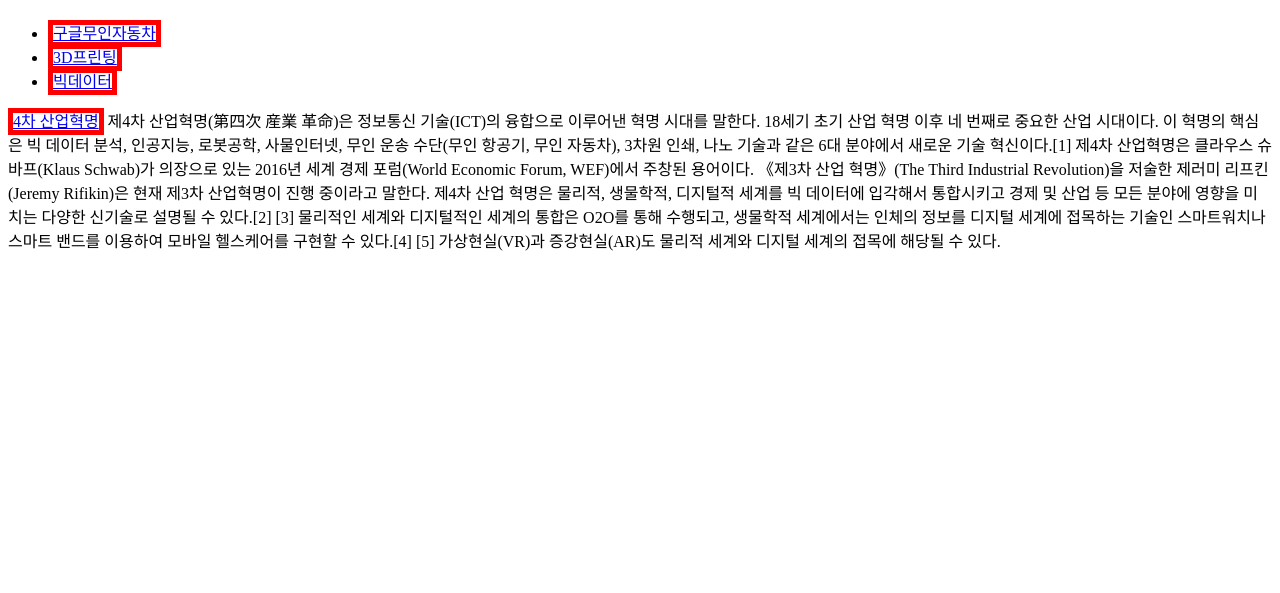
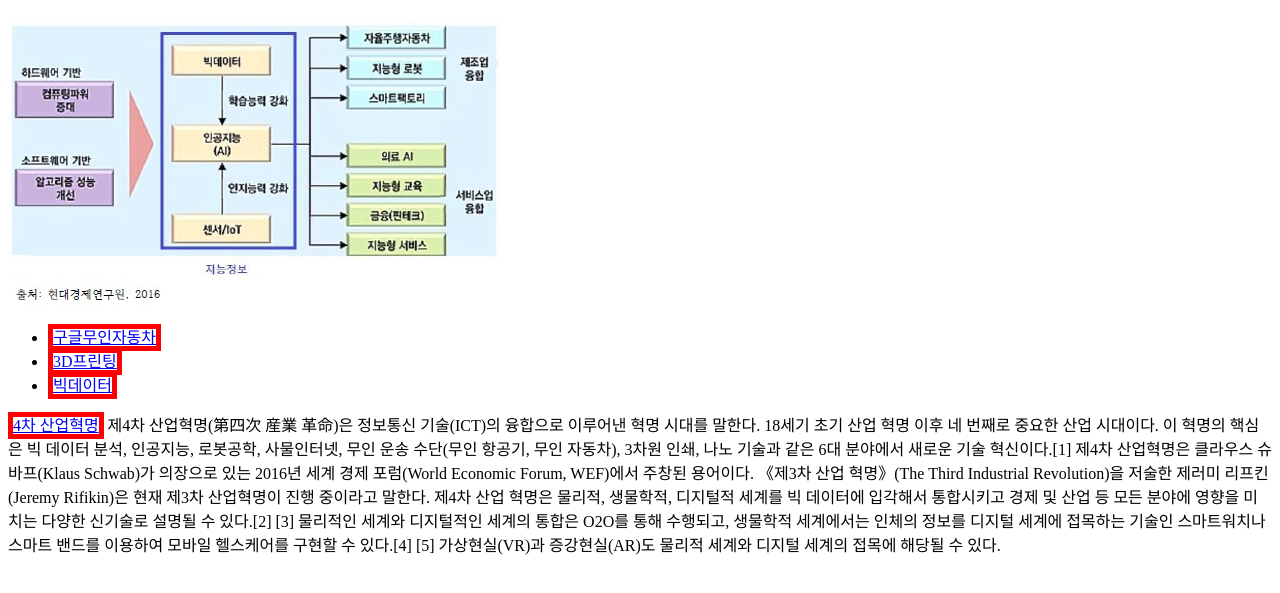
Before and after one commit to ojunyoung/test, a plain HTML site: page index.html in a window 1280 px wide. Shown: the part 65-658 px from the top of the page. Drawn offline with Linux system fonts and the light colour scheme.

Commit message:
Update index.html

```diff
--- a/index.html
+++ b/index.html
@@ -16,6 +16,9 @@
 </head>
 <body>
 <h1><a href="index.html">4차 산업혁명 기술동향</a></h1>
+
+  <img src="./img/img01-4th.jpg"> <br>
+
 <ul>
  <li><a href="1.html">구글무인자동차</a></li>
  <li><a href="2.html">3D프린팅</a></li>
```
